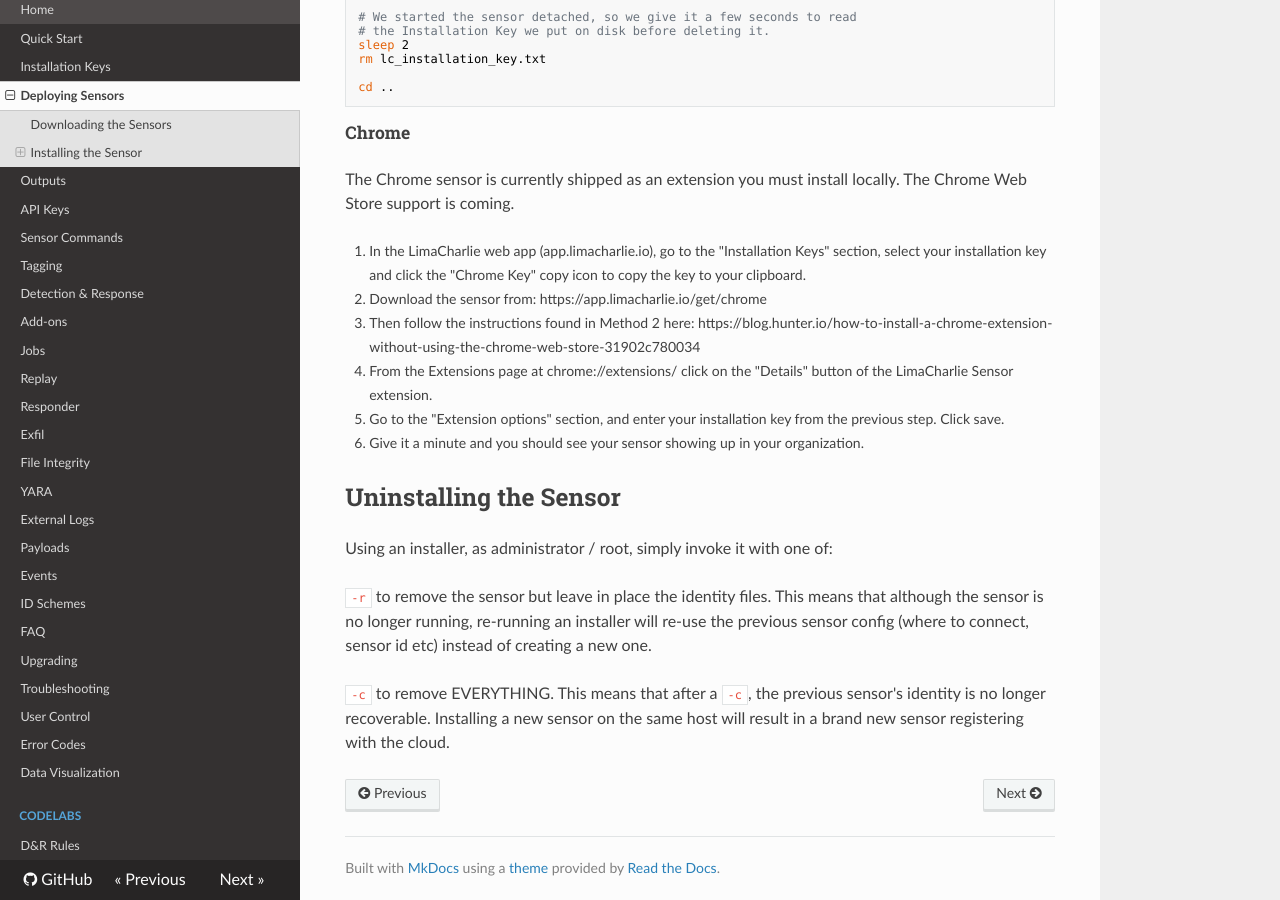
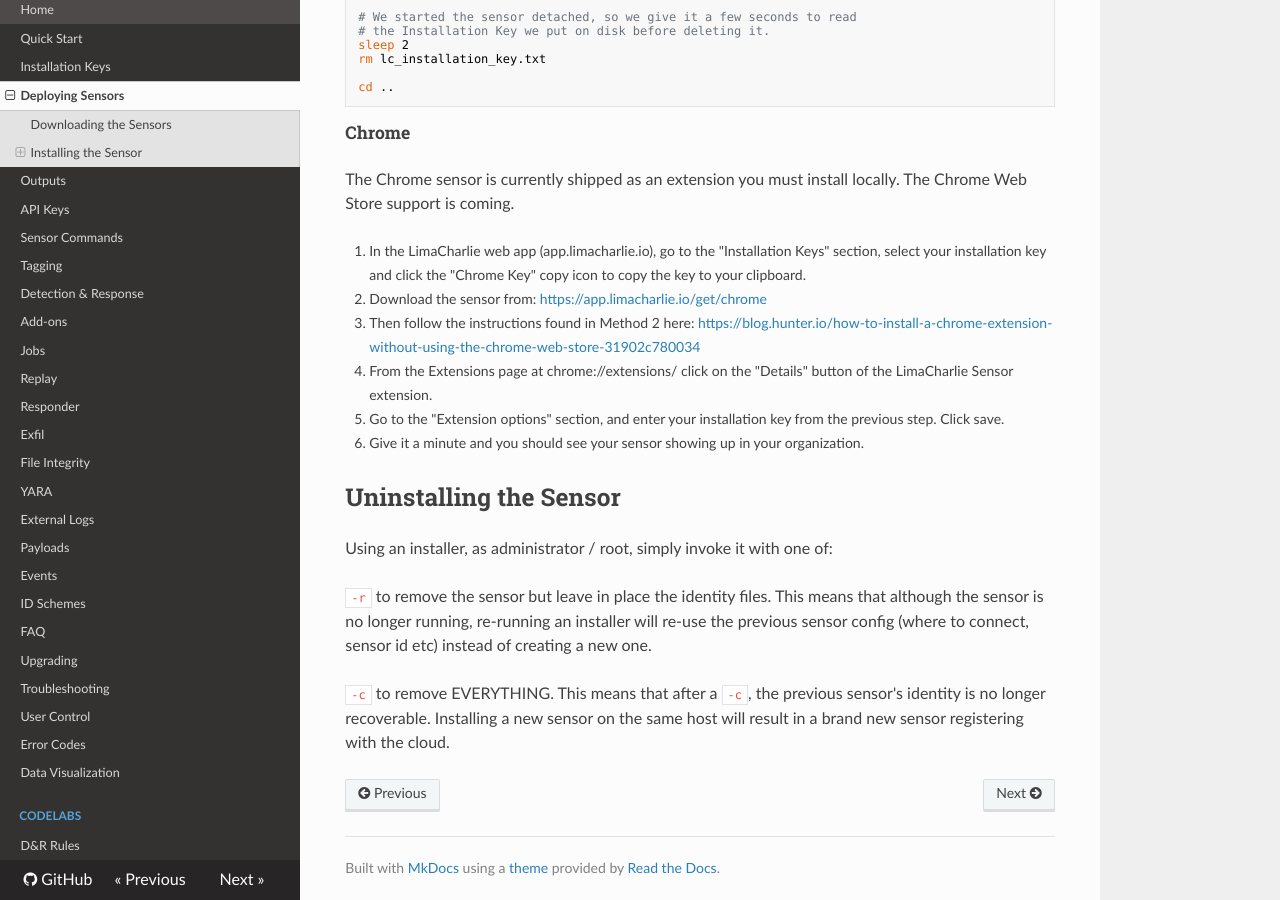
Before and after one commit to refractionPOINT/lce_doc, an MkDocs documentation site: the page built from docs/deploy_sensor.md, in a window 1280 px wide and 900 px high, scrolled down 4445 px. Built offline with MkDocs 1.6.1, drawn with Linux system fonts in a browser that asks for light colours; nearby versions of some CDN libraries; old or Windows-style settings are respelled for this version of MkDocs; part of the change alters nothing that is shown.

Commit message:
Make links clickable.

```diff
--- a/docs/deploy_sensor.md
+++ b/docs/deploy_sensor.md
@@ -164,8 +164,8 @@ The Chrome sensor is currently shipped as an extension you must install locally.
 
 1. In the LimaCharlie web app (app.limacharlie.io), go to the "Installation Keys" section, select your installation key and click the "Chrome Key" copy icon to
 copy the key to your clipboard.
-1. Download the sensor from: https://app.limacharlie.io/get/chrome
-1. Then follow the instructions found in Method 2 here: https://blog.hunter.io/how-to-install-a-chrome-extension-without-using-the-chrome-web-store-31902c780034
+1. Download the sensor from: [https://app.limacharlie.io/get/chrome](https://app.limacharlie.io/get/chrome)
+1. Then follow the instructions found in Method 2 here: [https://blog.hunter.io/how-to-install-a-chrome-extension-without-using-the-chrome-web-store-31902c780034](https://blog.hunter.io/how-to-install-a-chrome-extension-without-using-the-chrome-web-store-31902c780034)
 1. From the Extensions page at chrome://extensions/ click on the "Details" button of the LimaCharlie Sensor extension.
 1. Go to the "Extension options" section, and enter your installation key from the previous step. Click save.
 1. Give it a minute and you should see your sensor showing up in your organization.
```
